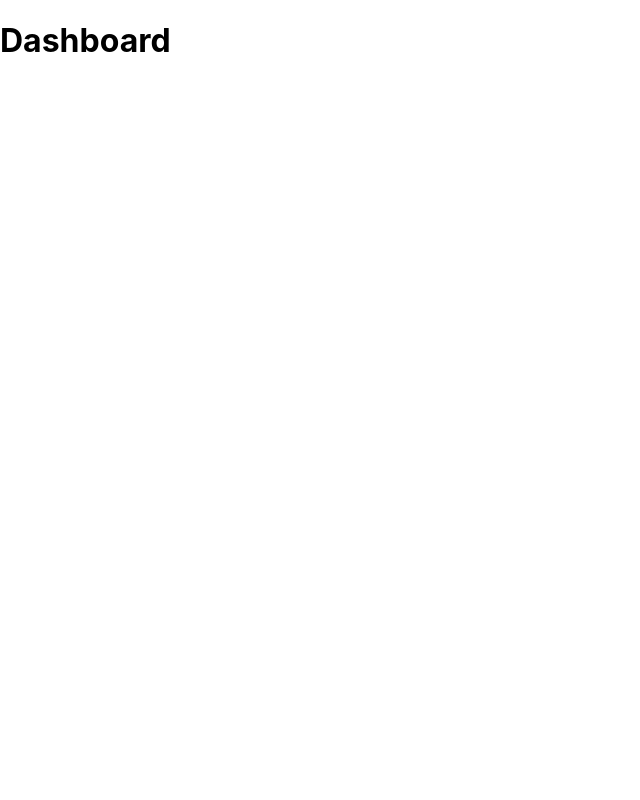
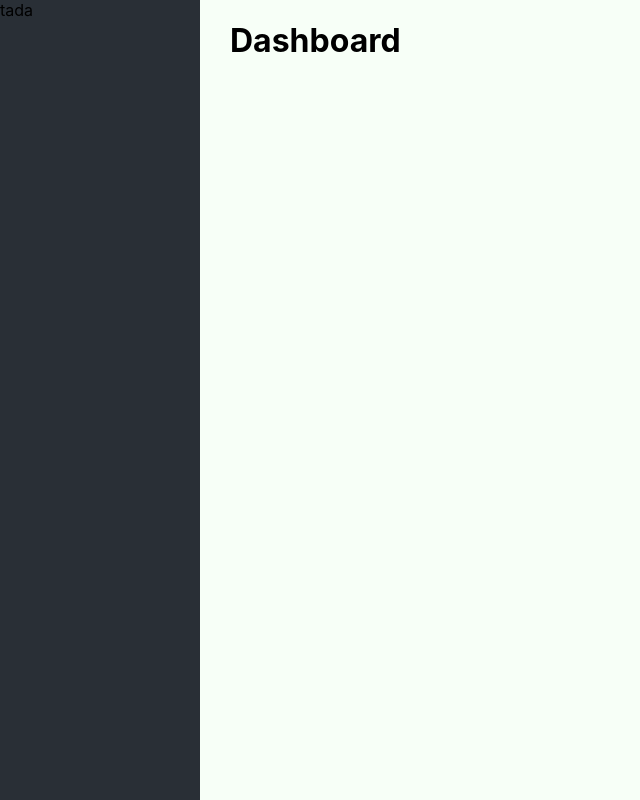
Before and after one commit to marcbalme/followed-code, a React (Create React App) app in the folder client/: page / in a window 1280 px wide. Shown: the whole page, without its empty margins (0-640 px from the left). Built offline with nearby package versions, Linux system fonts and the light colour scheme.

Commit message:
:children_crossing: add header

```diff
--- a/client/src/App.tsx
+++ b/client/src/App.tsx
@@ -1,11 +1,16 @@
 import './styles/App.scss';
 import Routing from './components/Router';
+import HeaderDesktop from './components/Header/desktop';
+import { BrowserRouter as Router } from 'react-router-dom';
 
 function App() {
   return (
-    <Routing>
-      <div className='App'></div>
-    </Routing>
+    <Router>
+      <div className='App'>
+        <HeaderDesktop />
+        <Routing />
+      </div>
+    </Router>
   );
 }
 
--- /dev/null
+++ b/client/src/components/Header/_style.scss
@@ -0,0 +1,8 @@
+.header {
+    position: fixed;
+    background: $metal;
+    top: 0;
+    bottom: 0;
+    left: 0;
+    width: 200px;
+}
--- /dev/null
+++ b/client/src/components/Header/desktop/index.tsx
@@ -0,0 +1,5 @@
+const HeaderDesktop = () => {
+  return <section className='header'>tada</section>;
+};
+
+export default HeaderDesktop;
--- /dev/null
+++ b/client/src/components/Header/mobile/index.tsx
@@ -0,0 +1,3 @@
+const HeaderMobile = () => <div>mobile</div>;
+
+export default HeaderMobile;
--- a/client/src/components/Router/index.tsx
+++ b/client/src/components/Router/index.tsx
@@ -1,20 +1,17 @@
-import { BrowserRouter as Router, Route, Switch } from 'react-router-dom';
+import { Route, Switch } from 'react-router-dom';
 import Dashboard from '../../pages/dashboard';
 import Login from '../../pages/login';
 import Sessions from '../../pages/sessions';
 import Students from '../../pages/students';
 
-const Routing = ({ children }: any) => {
+const Routing = () => {
   return (
-    <Router>
-      {children}
     <Switch>
       <Route exact path='/' children={<Dashboard />} />
       <Route path='/login' children={<Login />} />
       <Route path='/sessions' children={<Sessions />} />
       <Route path='/students' children={<Students />} />
     </Switch>
-    </Router>
   );
 };
 
--- a/client/src/styles/App.scss
+++ b/client/src/styles/App.scss
@@ -1,4 +1,3 @@
 @import "./constants";
-.App {
-    background: $color;
-}
+@import "./global";
+@import "../components/Header/style";
--- a/client/src/styles/_constants.scss
+++ b/client/src/styles/_constants.scss
@@ -1 +1,15 @@
-$color: #5e1dc6;
+@function rem-calc($size) {
+    $remSize: $size / 16;
+    @return #{$remSize}rem;
+}
+
+// =========================================================
+// COLORS
+// =========================================================
+
+$metal: #292f36;
+$white: white;
+$cream: #f7fff7;
+$purple: #845ec2;
+$gray: #d9e8ee;
+$green-blue: #34839c;
--- /dev/null
+++ b/client/src/styles/_global.scss
@@ -0,0 +1,13 @@
+body {
+    height: 100%;
+    background-color: $cream;
+    // font-family: $body-font-family;
+    // font-weight: normal;
+    // margin: 0;
+    // font-size: $medium-font;
+}
+
+.App {
+    margin-left: 200px;
+    padding: 0 rem-calc(30);
+}
```
Lines whose indentation alone changed are shown as unchanged.
